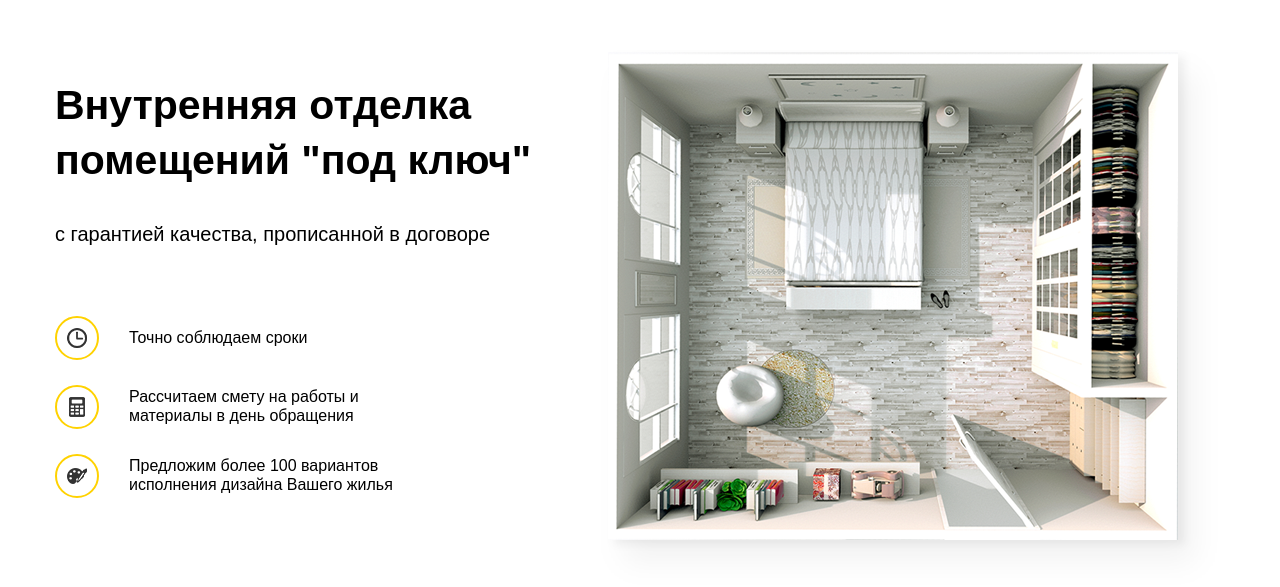
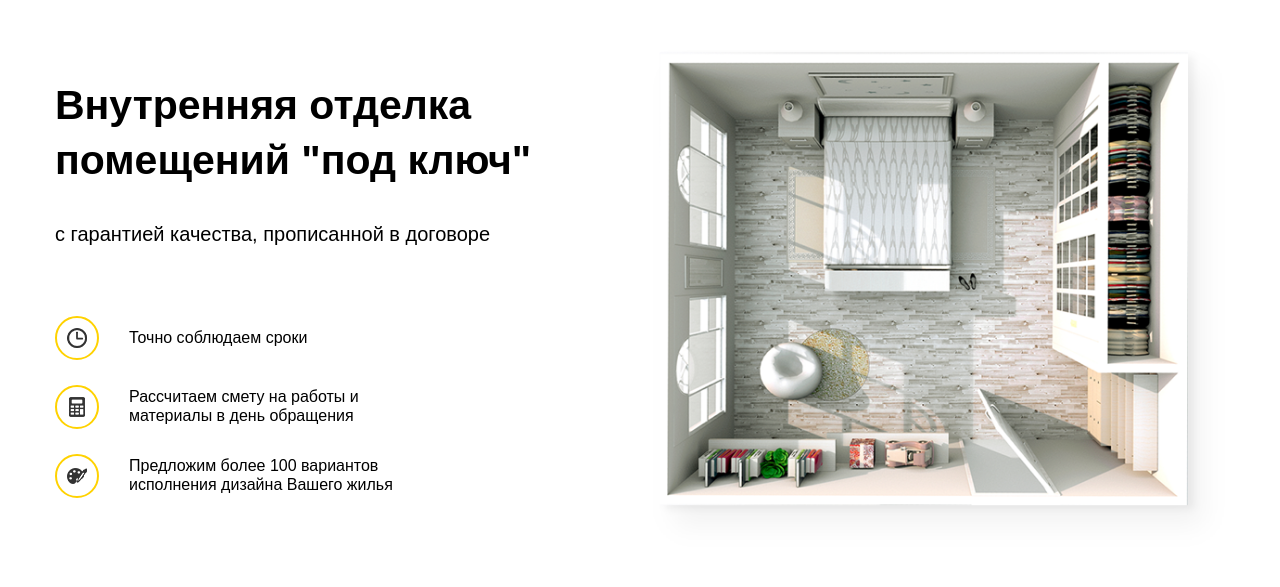
Before and after one commit to dquizi/Alphabet, a PHP site: page / in a window 1280 px wide. Shown: the part 95-682 px from the top of the page. Run offline with PHP 8.4, Linux system fonts and the light colour scheme.

Commit message:
Поправил flex-basis в секции hero

```diff
--- a/Alphabet/src/css/style.css
+++ b/Alphabet/src/css/style.css
@@ -155,8 +155,8 @@ img {
 }
 
 .hero-text {
-  -ms-flex-preferred-size: 42%;
-      flex-basis: 42%;
+  -ms-flex-preferred-size: 50%;
+      flex-basis: 50%;
   padding-right: 55px;
 }
 
--- a/Alphabet/src/sass/blocks/_hero.sass
+++ b/Alphabet/src/sass/blocks/_hero.sass
@@ -6,7 +6,7 @@
 		display: flex
 		justify-content: flex-end
 	&-text
-		flex-basis: 42%
+		flex-basis: 50%
 		padding-right: 55px
 		&__title
 			font-size: 41px
```
